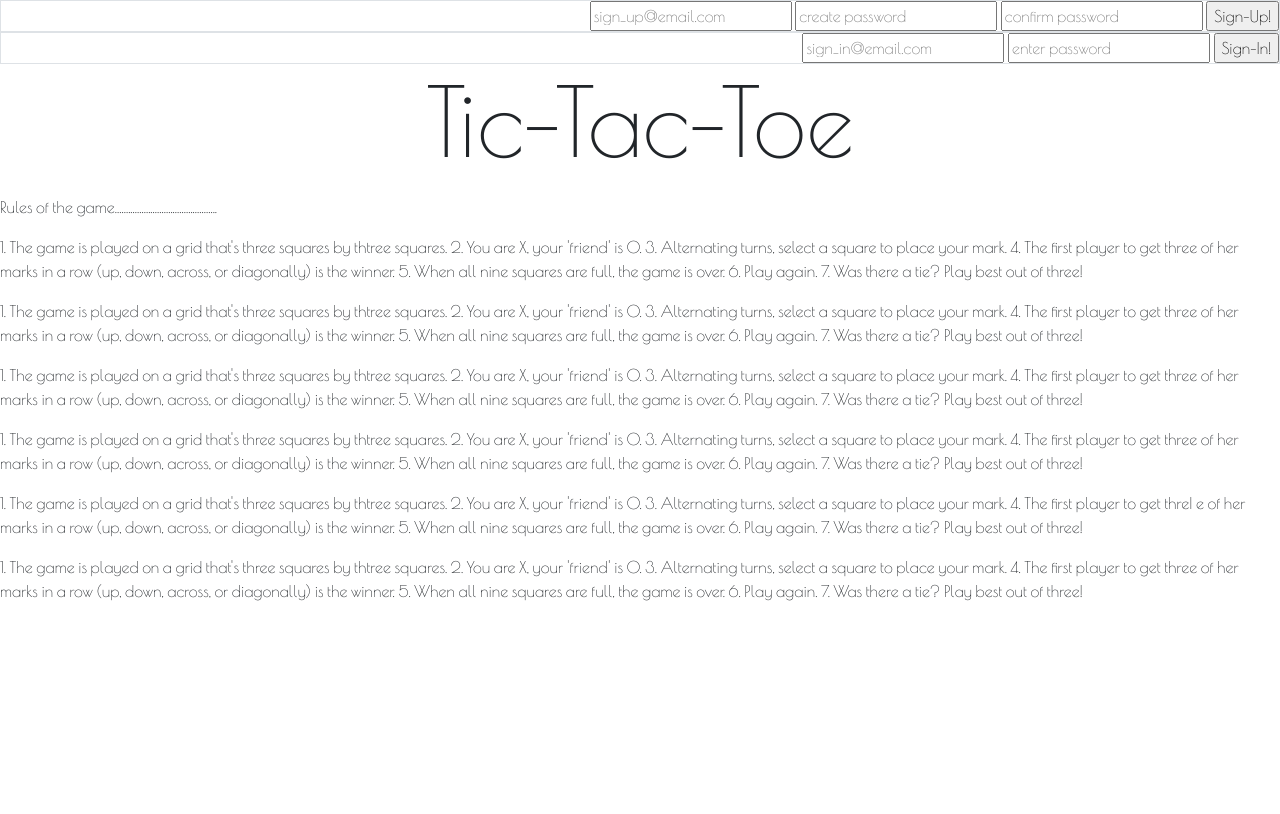
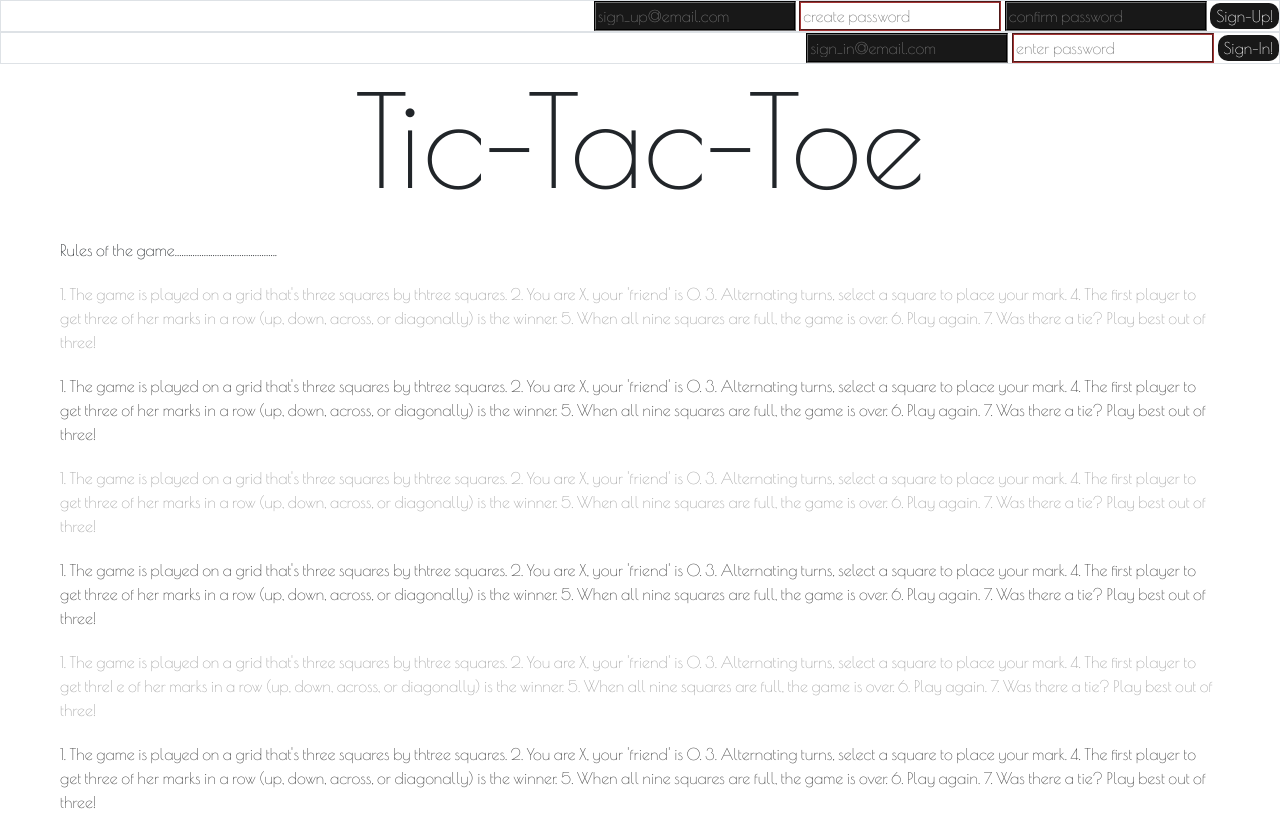
Before and after one commit to northross/tic-tac-toe-ross, a website built with webpack: page index.html in a window 1280 px wide. Built offline with nearby package versions, Linux system fonts and the light colour scheme.

Commit message:
Button stlyings were added

```diff
--- a/assets/styles/index.scss
+++ b/assets/styles/index.scss
@@ -5,20 +5,75 @@ header {
 }
 * {
   font-family: 'Poiret One', cursive;
+  box-shadow: none;
+}
+
+#note {
+  font-size: 1.5em;
 }
 
 #note, h1{
   text-align: center;
 }
+.blackWithWhite {
+  border-style: groove;
+  border-width: 2px;
+  border-color: #181818;
+  background-color: #181818;
+  color: #ffffff;
+}
+
+input {
+  box-shadow: none;
+}
+p span {
+  background-color: #b5b7bb;
+}
+
+
+.whiteWithBlack {
+  border-style: groove;
+  border-width: 2px;
+  border-color: #a33535;
+  background-color: #ffffff;
+  color: #181818;
+}
+
+input[type="submit"] {
+  border: none;
+  -webkit-border-radius: 10px;
+  border-radius: 10px;
+  cursor: pointer;
+  color: #ffffff;
+  background-color: #181818;
+}
+
+.odd {
+  color: #a5a5a5;
+}
+.even {
+  color: #444444;
+}
+
+p {
+  margin: 20px 60px 0 60px;
+  font-size: 1em;
+}
 
 #new-game {
   text-align: center;
+  box-shadow: none;
 }
 
 h1 {
-  font-size: 6em;
+  font-size: 8em;
+  font-weight: strong;
+  margin-bottom: 0;
 }
 
+header {
+
+}
 
 .grid {
   display: grid;
@@ -27,6 +82,7 @@ h1 {
   background-color: #000;
   color: #fff;
   display: none;
+  vertical-align: middle;
 }
 
 .grid div{
@@ -39,11 +95,11 @@ h1 {
   color: #000;
 }
 
-.grid > input {
-  padding:10px;
-  font-size: 18px;
-  border:10px;
-}
+// .grid > input {
+//   padding:10px;
+//   font-size: 18px;
+//   border:10px;
+// }
 
 // .grid > input {
 //   padding:10px;
```
